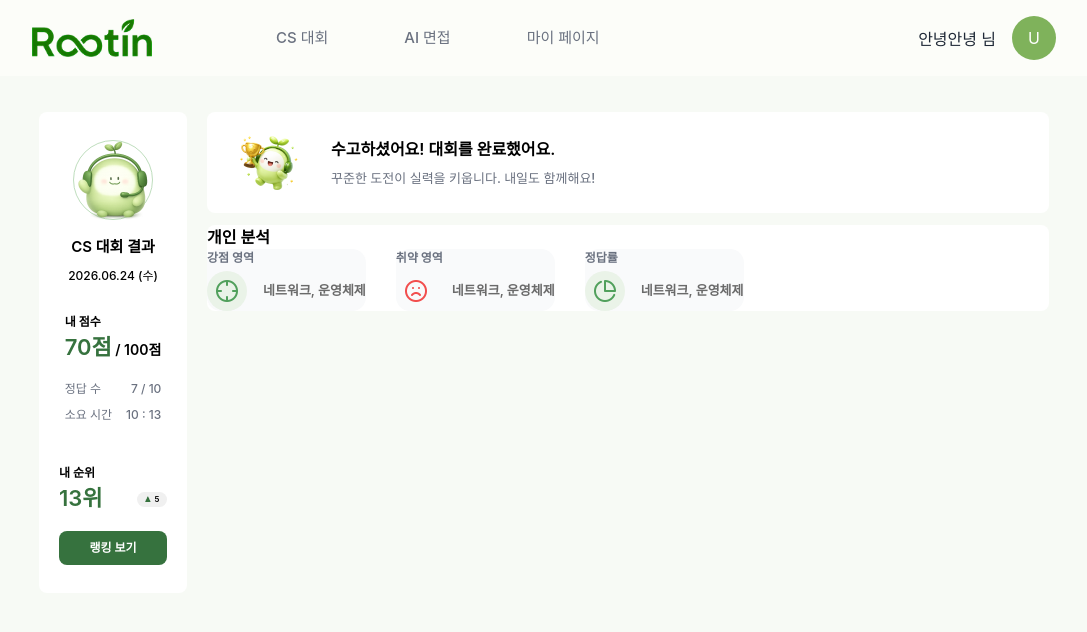
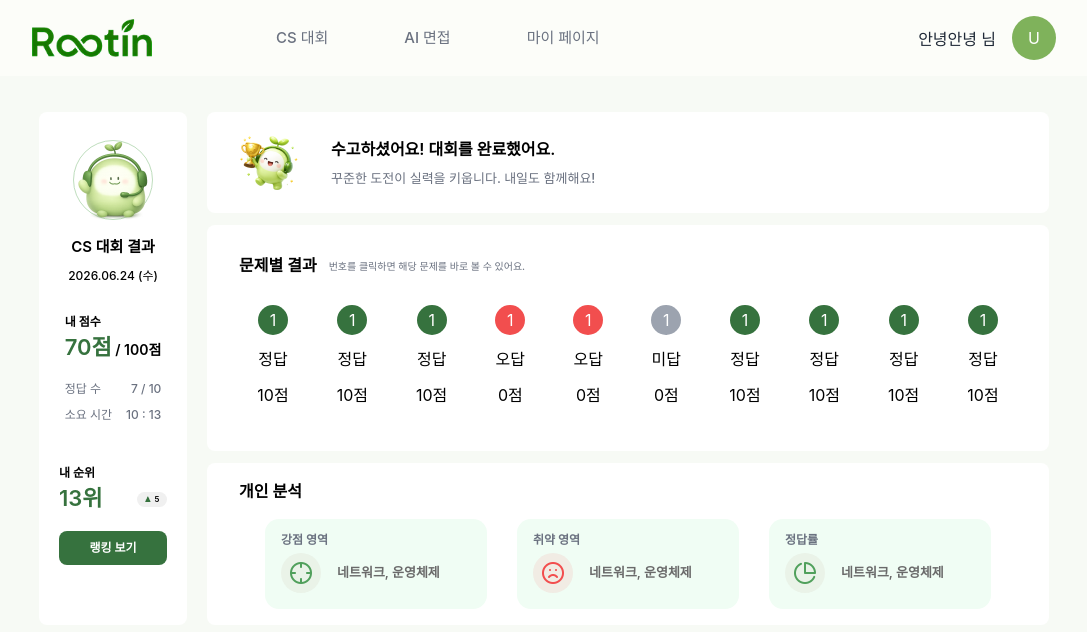
Before and after one commit to Rootin-lion/rootin-fe, a Next.js app: page /contests/result in a window 1280 px wide. Shown: the top 632 px of the page, without its empty margins (96-1183 px from the left). Built offline with nearby package versions, Linux system fonts and the light colour scheme; a web font is replaced by a local one.

Commit message:
feat: 대회 결과 페이지 1차 완성

```diff
--- a/src/components/contests/result/AnalysisSection.tsx
+++ b/src/components/contests/result/AnalysisSection.tsx
@@ -4,23 +4,25 @@ import WeaknessIcon from "../../../assets/contests/result/weakness.png";
 import CorrectIcon from "../../../assets/contests/result/correct.png";
 import Image from "next/image";
 
+type Cardtype = "STRENGTH" | "WEAKNESS" | "CORRECT";
+
 interface AnalysisCardWrapperProps {
-  type: "STRENGTH" | "WEAKNESS" | "CORRECT";
+  type: Cardtype;
 }
 
 const CARD_TYPE = {
   STRENGTH: { icon: StrengthIcon, title: "강점 영역", bg: "bg-primary-100" },
-  WEAKNESS: { icon: WeaknessIcon, title: "취약 영역", bg: "bg-[#F24E4E_18]" },
+  WEAKNESS: { icon: WeaknessIcon, title: "취약 영역", bg: "bg-[#F24E4E18]" },
   CORRECT: { icon: CorrectIcon, title: "정답률", bg: "bg-primary-100" },
 };
 
 const AnalysisCardWrapper = ({ type }: AnalysisCardWrapperProps) => {
   return (
-    <div className="rounded-[14px] bg-gray-50">
+    <div className="w-55.5 rounded-[14px] bg-green-50 px-4 pt-3 pb-4">
       <p className="text-sub-text text-[12px] font-bold">
         {CARD_TYPE[type].title}
       </p>
-      <div className="mt-1 flex items-center justify-center gap-4">
+      <div className="mt-1 flex items-center justify-start gap-4">
         <div className={`${CARD_TYPE[type].bg} rounded-[50%] p-2`}>
           <Image src={CARD_TYPE[type].icon} alt={type} className="h-6 w-6" />
         </div>
@@ -35,8 +37,10 @@ const AnalysisCardWrapper = ({ type }: AnalysisCardWrapperProps) => {
 export default function AnalysisSection() {
   return (
     <DetailWrapper>
-      <p className="text-[16px] font-semibold text-black">개인 분석</p>
-      <div className="flex gap-7.5">
+      <p className="pt-4 pl-8 text-[16px] font-semibold text-black">
+        개인 분석
+      </p>
+      <div className="flex justify-center gap-7.5 py-4">
         <AnalysisCardWrapper type="STRENGTH" />
         <AnalysisCardWrapper type="WEAKNESS" />
         <AnalysisCardWrapper type="CORRECT" />
--- a/src/components/contests/result/ResultDetailSide.tsx
+++ b/src/components/contests/result/ResultDetailSide.tsx
@@ -1,10 +1,12 @@
 import AnalysisSection from "./AnalysisSection";
 import DetailBanner from "./DetailBanner";
+import ResultSection from "./ResultSection";
 
 export default function ResultDetailSide() {
   return (
     <div className="flex max-w-210.5 flex-1 flex-col gap-3">
       <DetailBanner />
+      <ResultSection />
       <AnalysisSection />
     </div>
   );
--- /dev/null
+++ b/src/components/contests/result/ResultSection.tsx
@@ -0,0 +1,52 @@
+import DetailWrapper from "./DetailWarpper";
+
+type ItemType = "CORRECT" | "INCORRECT" | "UNANSWERED";
+
+interface ReultItemProps {
+  type: ItemType;
+}
+
+const RESULT_ITEM_TYPE = {
+  CORRECT: { title: "정답", score: "10점", bg: "bg-primary-900" },
+  INCORRECT: { title: "오답", score: "0점", bg: "bg-error" },
+  UNANSWERED: { title: "미답", score: "0점", bg: "bg-disabled-text" },
+};
+
+const ResultItem = ({ type }: ReultItemProps) => {
+  return (
+    <div className="flex flex-col items-center gap-3">
+      <div
+        className={`${RESULT_ITEM_TYPE[type].bg} flex h-7.5 w-7.5 items-center justify-center rounded-[50%] text-white`}
+      >
+        1
+      </div>
+      <p>{RESULT_ITEM_TYPE[type].title}</p>
+      <p>{RESULT_ITEM_TYPE[type].score}</p>
+    </div>
+  );
+};
+
+export default function ResultSection() {
+  return (
+    <DetailWrapper>
+      <div className="flex items-center gap-3 px-8 py-7">
+        <p className="text-[16px] font-semibold text-black">문제별 결과</p>
+        <p className="text-sub-text mt-0.5 text-[10px] font-medium">
+          번호를 클릭하면 해당 문제를 바로 볼 수 있어요.
+        </p>
+      </div>
+      <div className="flex items-center justify-center gap-12 pb-11">
+        <ResultItem type="CORRECT" />
+        <ResultItem type="CORRECT" />
+        <ResultItem type="CORRECT" />
+        <ResultItem type="INCORRECT" />
+        <ResultItem type="INCORRECT" />
+        <ResultItem type="UNANSWERED" />
+        <ResultItem type="CORRECT" />
+        <ResultItem type="CORRECT" />
+        <ResultItem type="CORRECT" />
+        <ResultItem type="CORRECT" />
+      </div>
+    </DetailWrapper>
+  );
+}
```
